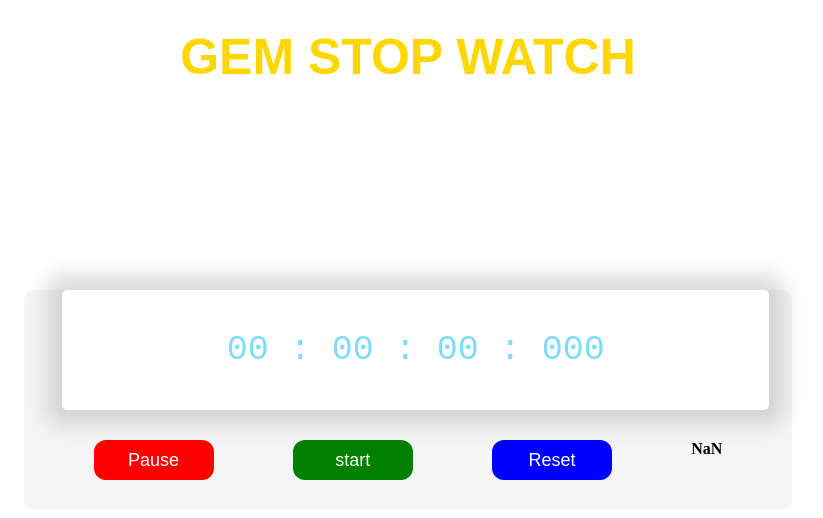
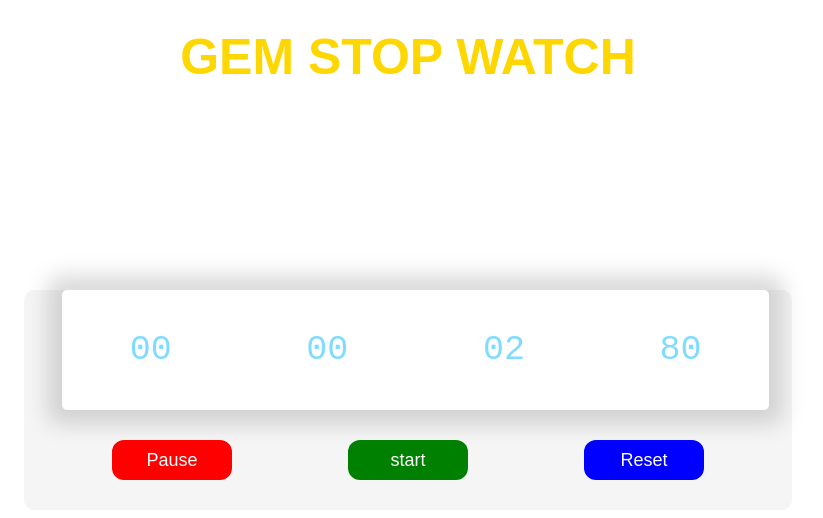
Before and after one commit to HoraceMasher/STOPWATCH, a plain HTML site: page stopwatch.html in a window 1280 px wide. Both pictures are taken after a click on the button "start". Shown: the whole page, without its empty margins (232-1055 px from the left). Drawn offline with Linux system fonts and the light colour scheme.

Commit message:
first commit

```diff
--- a/stopwatch.css
+++ b/stopwatch.css
@@ -32,7 +32,7 @@ h1 {
     border-radius: 10px;
 }
 
-#time_Display{
+p{
     position: relative;
     width: 92%;
     background-color: #fff;
@@ -92,9 +92,3 @@ transition-duration: 0.5s;
 #resetBtn:hover {
     box-shadow: 0 12px 16px 0 rgba(0,0,0,0.24), 0 17px 50px 0 rgba(0,0,0,0.19);;
 }
-
-#showTime {
-    display: none;
-    font-size: 16px;
-    font-weight: bold;
-}
--- a/stopwatch.html
+++ b/stopwatch.html
@@ -12,13 +12,18 @@
     <h1>GEM STOP WATCH</h1>
     <div class="container">
         <div class="time" >
-        <span id="time_Display"> 00 : 00 : 00 : 000 </span>
+
+       <p><span id="hrs"> 00 </span>
+        <span id="mins"> 00 </span>
+        <span id="seconds"> 00</span>
+        <span id="miliseconds"> 000</span>
+       </p>
+
         </div>
         <div class="buttons">
         <button id="pauseBtn"> Pause </button>
         <button id="startBtn"> start</button>
         <button id="resetBtn"> Reset </button>
-        <p id="showTime">showTime</p>
         </div>
     </div>
     <script src="stopwatch.js"></script>
--- a/stopwatch.js
+++ b/stopwatch.js
@@ -1,77 +1,92 @@
-//start stopwatch
-// initialise the global variables
-let count = 0;
-let clearTime = 0;
-let miliSeconds= 0;
-let seconds = 0 ;
-let minutes = 0 ;
-let hours = 0 ;
-var clearState;
-let miliSecs,secs,mins, getHours; function startWatch(){
-    if (miliSeconds===999) {
-        miliSeconds= 0 ;seconds = seconds +1 ;
-    }
-    if ( seconds===59) {
-        seconds = 0 ; minutes= minutes +1 ;
-    }
-    if ( minutes===59) {
-        minutes = 0 ;hours = hours =1 ;
+window.onload = function () {
+    var miliseconds = 00
+    var seconds = 00;
+    var mins = 00;
+    var hrs =00 ;
+    var hours = document.getElementById("hrs")
+    var minutes = document.getElementById("mins")
+    var secs = document.getElementById("seconds")
+    var msecs = document.getElementById("miliseconds")
+    var buttonStart = document.getElementById('startBtn');
+    var buttonStop = document.getElementById('pauseBtn');
+    var buttonReset = document.getElementById('resetBtn');
+    var Interval ;
+
+    buttonStart.onclick = function() {
+
+      clearInterval(Interval);
+       Interval = setInterval(startTimer, 10);
     }
 
-    //change HTML page
-let x= document.getElementById("time_Display") ; x.innerHTML = 'time: ' + getHours + mins + seconds +miliSeconds;
-seconds++ ;
-clearTime = setTimeout ( "startWatch()" ,1000 )
+      buttonStop.onclick = function() {
+         clearInterval(Interval);
+    }
 
-}
-// start stopwatch funvtion
-function startTime (){
-    if ( miliSeconds===0 && seconds===0 && minutes ===0 && hours===0)
-    startWatch() ;
-}
 
-// set events to keep stopwatch live.
-let startBtn = document.getElementById("startBtn");
-startBtn.addEventListener("click", startTime);
+    buttonReset.onclick = function() {
+       clearInterval(Interval);
+      hrs = "00";
+      mins = "00";
+      seconds = "00";
+        miliseconds = "00";
+      hours.innerHTML = hrs;
+      minutes.innerHTML = mins;
+      secs.innerHTML = seconds;
+        msecs.innerHTML = miliseconds;
+    }
 
-//pausewatch
-function pauseTime () {
-    if( miliSeconds!=0 || seconds!=0 || minutes!=0 || hours!=0);
-}
 
-//display time before reseting
-let showTime = document.getElementById ("showTime");
-showTime.style.display = "block";
-let time = getHours + mins + secs + miliSecs ;
-showTime.innerHTML = "time: ";
 
-// reset stopwatch
-miliSeconds = 0;
-seconds = 0;
-minutes= 0;
-hours= 0;
+    function startTimer () {
+      miliseconds++;
 
-miliSecs = 0 + miliSeconds;
-secs = 0 + seconds +':';
-mins = 0 + minutes + ':';
-hours = 0 + getHours + ':';
+      if(miliseconds <= 9){
+        msecs.innerHTML = "0" + miliseconds;
+      }
 
-//display stopwatch after it has been paused
+      if (miliseconds > 9){
+        msecs.innerHTML =miliseconds;
 
-let x = document.getElementById ("showTime");
-let stopTime = getHours +minutes + seconds +miliSeconds ;
-x.innerHTML= stopTime;
+      }
 
-//display control buttons
-let showStart = document.getElementById ("startBtn")
-showStart.style.display = "inline-Block"
-let showPause = document.getElementById("pauseBtn")
-showPause.style.display= "inline-Block"
+      if (miliseconds> 99) {
+        console.log("seconds");
+        seconds++;
+        secs.innerHTML = seconds;
+        miliseconds = 0;
+        msecs.innerHTML = "0"+ 0;
+      }
 
-//reset watch
-clearTimeout (clearTime);
-// call the pause function
+      if (seconds <= 9) {
+        secs.innerHTML ="0" + seconds;
+      }
+      if (seconds >59) {
+        secs.innerHTML = "0" + seconds;
+      }
 
-    let pause =document.getElementById ("pauseBtn")
-    pauseBtn.addEventListener ('click', pauseTime);
-    pauseTime();
+      if (seconds > 59) {
+        console.log ("mins");
+        mins++;
+        minutes.innerHTML =  mins;
+        seconds = 0;
+        secs.innerHTML = "0" + 0;
+      }
+
+      if (mins <= 9) {
+        minutes.innerHTML ="0" + mins;
+      }
+
+      if (mins > 59) {
+        console.log ("hrs");
+        hrs++;
+        hours.innerHTML = hrs;
+        mins = 0;
+        hours.innerHTML = "0" + 0;
+
+      }
+    }
+
+    if (hrs<= 9) {
+      hours.innerHTML ="0" + hrs;
+    }
+  }
```
